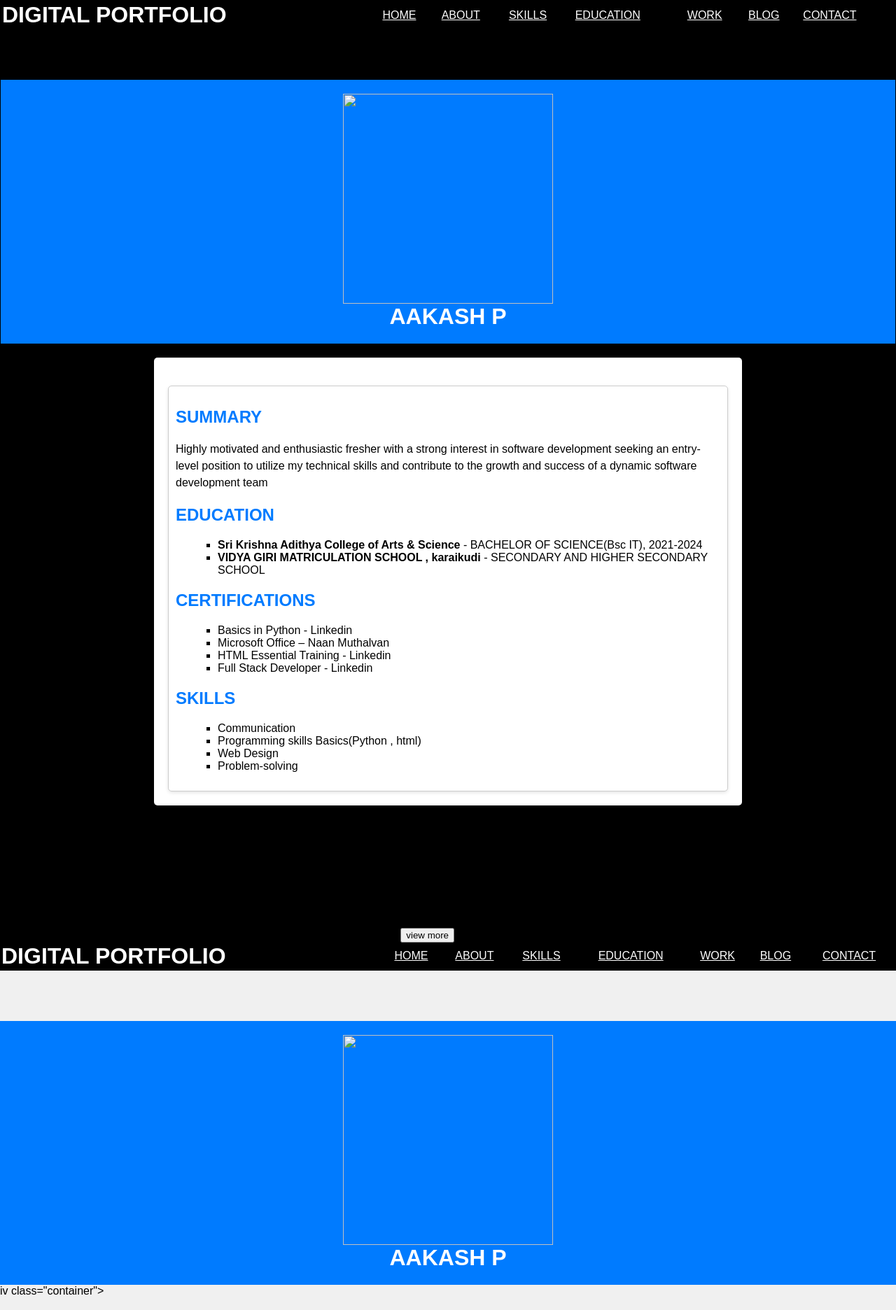
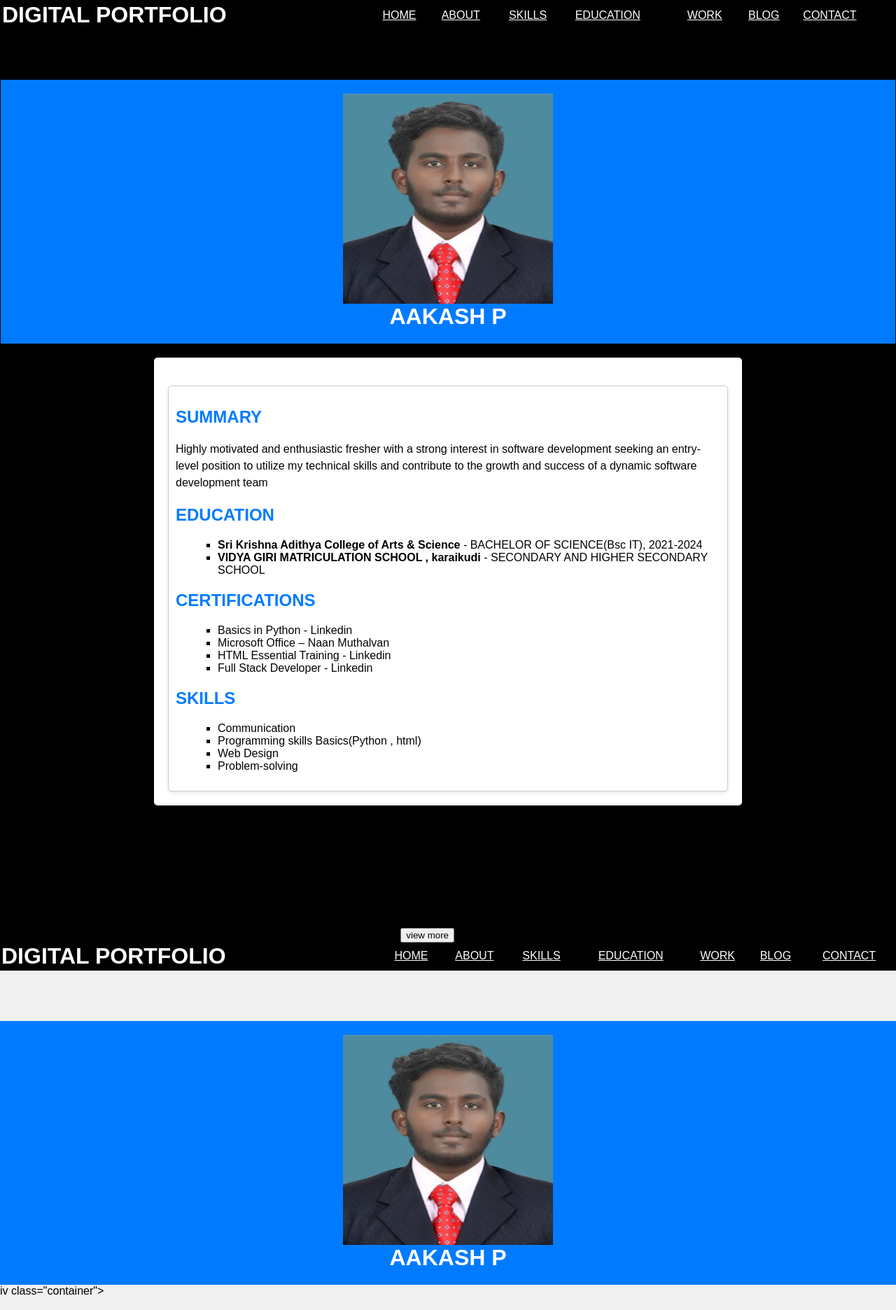
Before and after one commit to AAKASHP01102003/Portfolio, a plain HTML site: page index.html in a window 1280 px wide. Shown: the top 1872 px of the page at 70% size. Drawn offline with Linux system fonts and the light colour scheme.

Commit message:
Update index.html

```diff
--- a/index.html
+++ b/index.html
@@ -171,7 +171,7 @@
 <br>
 </br>
     <header>
-   <img src="C:\Users\lenovo\Pictures\sanjeen.jpg" align="center" width="300" height="300">
+   <img src="Aakash.jpg" align="center" width="300" height="300">
         <h1>AAKASH P</h1>
     </header>
     <div class="container">
@@ -249,7 +249,7 @@ Highly motivated and enthusiastic fresher with a strong interest in software dev
 <br>
 </br>
     <header>
-   <img src="C:\Users\lenovo\Pictures\sanjeen.jpg" align="center" width="300" height="300">
+   <img src="Aakash.jpg" align="center" width="300" height="300">
         <h1>AAKASH P</h1>
     </header>
 iv class="container">
```
